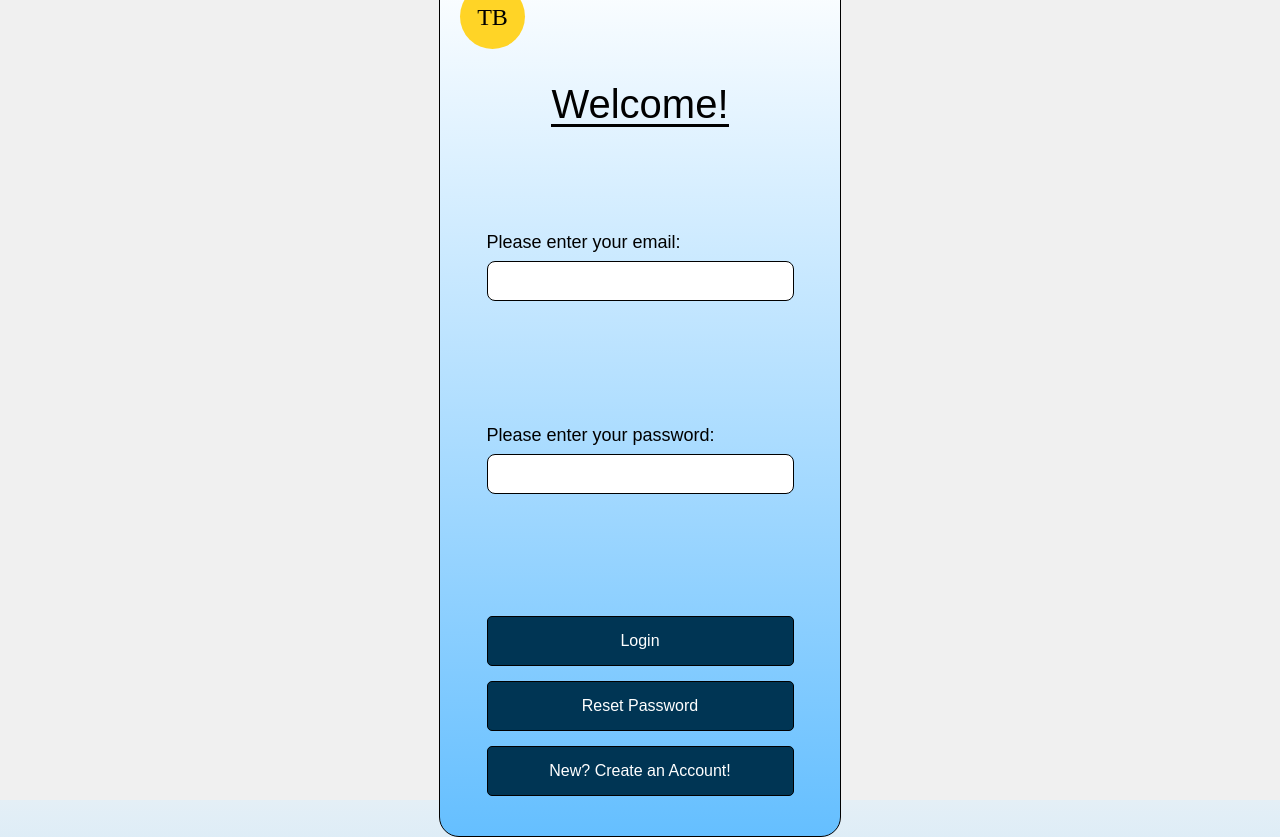
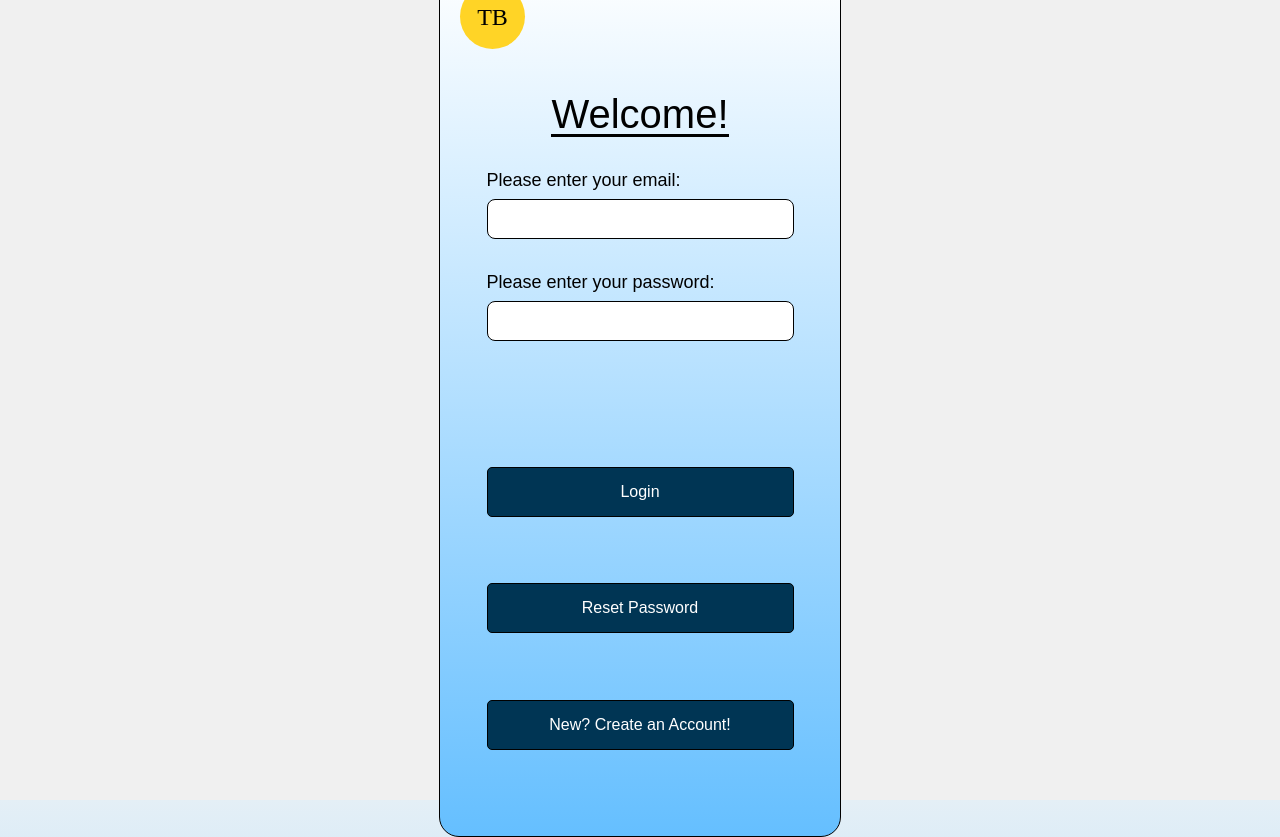
Before and after one commit to KhushiChoksi/CPSC481_T8G2, a Next.js app in the folder travel-app/: page /welcome-login in a window 1280 px wide. Built offline with nearby package versions, Linux system fonts and the light colour scheme.

Commit message:
fixed label and button spacing. Welcome screen rough complete (front end)

```diff
--- a/travel-app/src/app/welcome-login/page.tsx
+++ b/travel-app/src/app/welcome-login/page.tsx
@@ -17,16 +17,19 @@ const WelcomeScreen: React.FC = () => {
           Welcome!<span style={styles.underline}></span>
         </h1>
 
-        {/* Email Input Section */}
+        {/* Input Section */}
+        <div style={styles.inputSection}>
+          {/* Email Input */}
           <div style={styles.inputGroup}>
             <label style={styles.label}>Please enter your email:</label>
             <input type="text" style={styles.input} />
           </div>
 
-        {/* Password Input Section */}
+          {/* Password Input */}
           <div style={styles.inputGroup}>
             <label style={styles.label}>Please enter your password:</label>
             <input type="password" style={styles.input} />
+          </div>
         </div>
 
         {/* Buttons */}
@@ -60,7 +63,7 @@ const styles: { [key: string]: React.CSSProperties } = {
     alignItems: 'center',
     padding: '20px',
     boxSizing: 'border-box',
-    position: 'relative', // Ensures absolute positioning for the logo stays within this container
+    position: 'relative',
   },
   logoContainer: {
     position: 'absolute',
@@ -83,10 +86,10 @@ const styles: { [key: string]: React.CSSProperties } = {
   },
   welcomeTitle: {
     fontSize: '40px',
-    fontFamily: 'Subtitle, sans-serif', // Use your custom font
+    fontFamily: 'Subtitle, sans-serif',
     color: '#000000',
     textAlign: 'center',
-    marginTop: '90px', // Adjust to provide space below the logo
+    marginTop: '100px',
     position: 'relative',
   },
   underline: {
@@ -96,12 +99,19 @@ const styles: { [key: string]: React.CSSProperties } = {
     backgroundColor: '#000000',
     marginTop: '-10px',
   },
-  inputGroup: {
+  inputSection: {
+    marginTop: '20px',
+    width: '100%',
     display: 'flex',
     flexDirection: 'column',
-    alignItems: 'flex-start', // Align labels to the left
+    alignItems: 'center',
+  },
+  inputGroup: {
     width: '307px',
-    marginBottom: '20px',
+    display: 'flex',
+    flexDirection: 'column',
+    alignItems: 'flex-start',
+    marginBottom: '30px', // Increased spacing between input groups
   },
   label: {
     fontSize: '18px',
@@ -118,10 +128,13 @@ const styles: { [key: string]: React.CSSProperties } = {
     fontSize: '16px',
   },
   buttonContainer: {
+    width: '100%',
     display: 'flex',
     flexDirection: 'column',
-    gap: '15px', // Adds space between buttons
-    marginBottom: '20px', // Adds spacing at the bottom of the screen
+    justifyContent: 'space-evenly', // Evenly distribute buttons in the bottom half
+    alignItems: 'center', // Center buttons horizontally
+    height: '50%', // Occupy the bottom half of the screen
+    marginTop: '20px',
   },
   button: {
     width: '307px',
```
Lines whose indentation alone changed are shown as unchanged.
